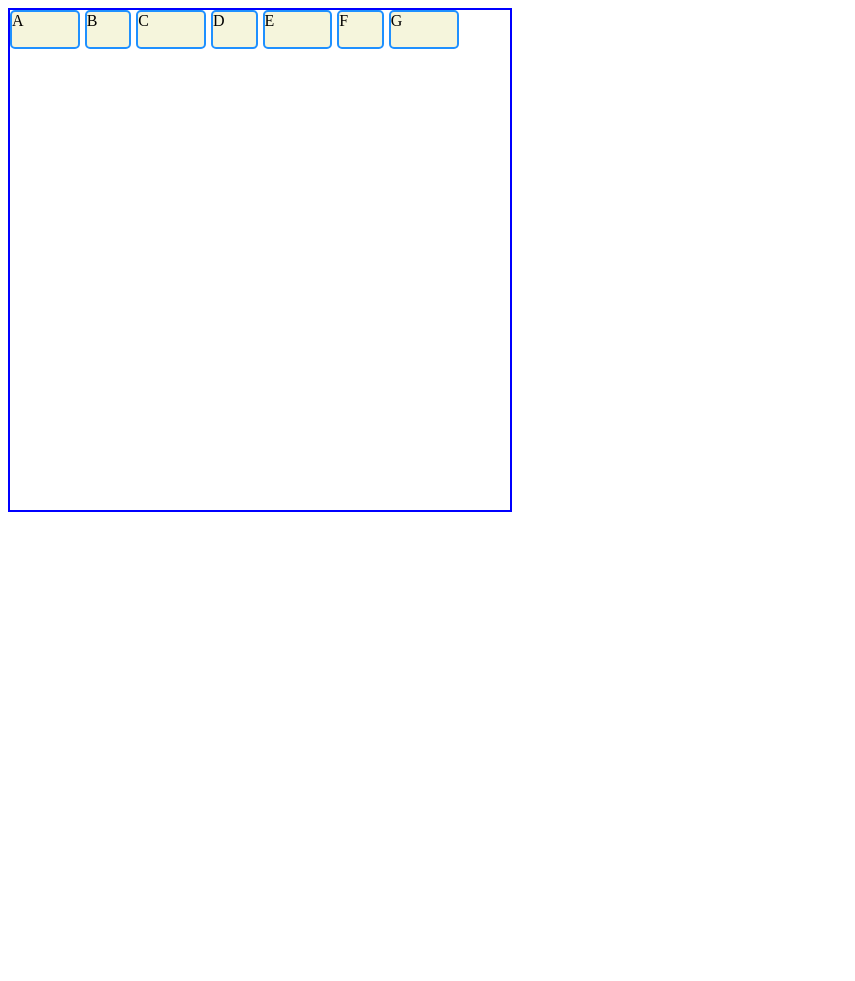
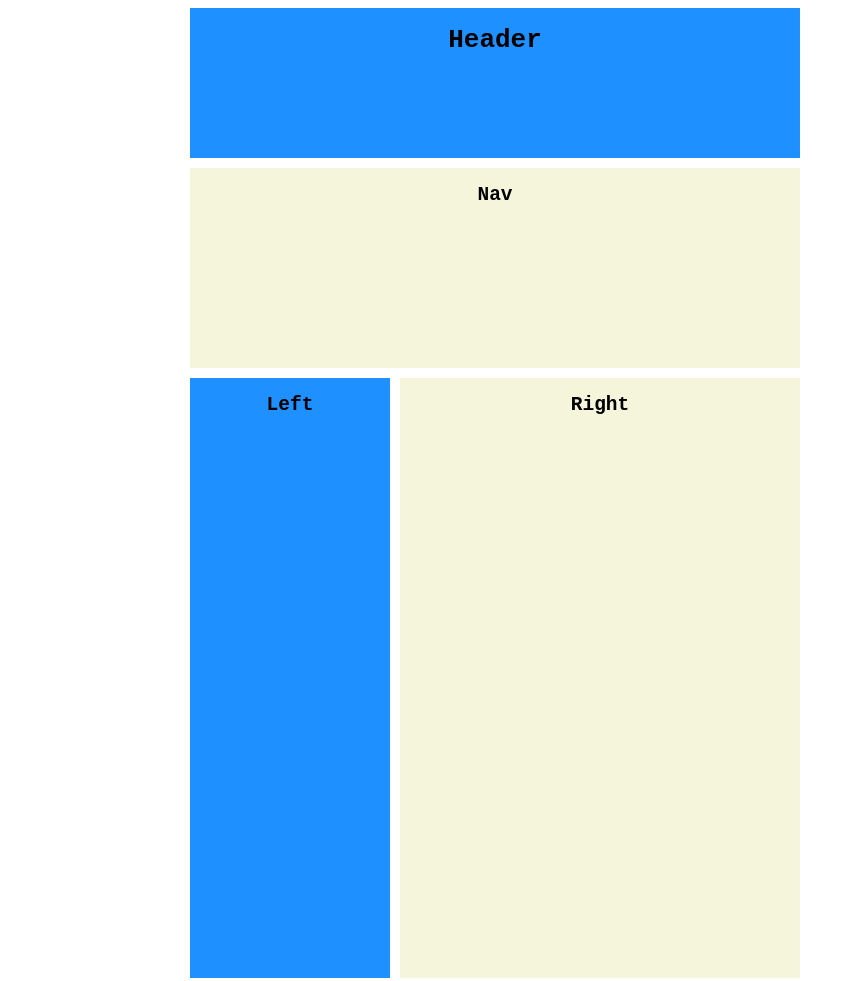
Before and after one commit to maquinde/The-Odin-Project, a plain HTML site: page practice-site/grid.html in a window 1280 px wide. Shown: the top 981 px of the page, without its empty margins (0-855 px from the left). Before the commit the page ends 800 px from the top, so only its background shows below. Drawn offline with Linux system fonts and the light colour scheme.

Commit message:
added grid2

```diff
--- a/practice-site/grid.html
+++ b/practice-site/grid.html
@@ -15,14 +15,22 @@
         <!--[if lt IE 7]>
             <p class="browsehappy">You are using an <strong>outdated</strong> browser. Please <a href="#">upgrade your browser</a> to improve your experience.</p>
         <![endif]-->
-        <div class="grid">
-            <div class="box a">A</div>
-            <div class="box b">B</div>
-            <div class="box c">C</div>
-            <div class="box d">D</div>
-            <div class="box e">E</div>
-            <div class="box f">F</div>
-            <div class="box g">G</div>
+        <div class="container">
+            <header>
+              <h1>Header</h1>
+            </header>
+            <nav>
+              <h1>Nav</h1>
+            </nav>
+            <section class="left">
+              <h2>Left</h2>
+            </section>
+            <section class="right">
+              <h2>Right</h2>
+            </section>
+            <footer>
+              <h1>Footer</h1>
+            </footer>
         </div>
         <script src="" async defer></script>
     </body>
--- a/practice-site/styles/grid.css
+++ b/practice-site/styles/grid.css
@@ -1,19 +1,43 @@
-.grid {
+.container {
   display: grid;
-  border: 2px blue solid;
-  height: 500px;
-  width: 500px;
-  grid-template: repeat(4, 1fr 2fr) / repeat(4, 3fr 2fr);
-  grid-gap: 5px;
+  max-width: 900px;
+  position: relative;
+  margin: auto;
+  grid-gap: 10px;
+  grid-template-areas: "header header"
+    									 "nav nav"
+    									 "left right"
+    									 "footer footer";
+  grid-template-columns: 200px 400px;
+  grid-template-rows: 150px 200px 600px 200px;
 }
 
-.a {
-
+h1, h2 {
+  font-family: monospace;
+  text-align: center;
 }
 
-.box {
+header {
+  background-color: dodgerblue;
+  grid-area: header;
+}
+
+nav {
   background-color: beige;
-  color: black;
-  border-radius: 5px;
-  border: 2px dodgerblue solid;
+  grid-area: nav;
 }
+
+.left {
+  background-color: dodgerblue;
+  grid-area: left;
+}
+
+.right {
+  background-color: beige;
+  grid-area: right;
+}
+
+footer {
+  background-color: dodgerblue;
+  grid-area: footer;
+}
--- /dev/null
+++ b/practice-site/styles/grid2.css
@@ -0,0 +1,88 @@
+header, footer {
+    background-color: #ffa500;
+    text-align: center;
+    min-width: 500px;
+  }
+
+  main {
+    display: grid;
+    grid-template-columns: 250px 250px;
+    grid-template-rows: repeat(3, 450px);
+    grid-gap: 20px;
+    margin-top: 44px;
+    grid-auto-rows: 500px;
+  }
+
+  h2 {
+    font-family: Poppins;
+    font-size: 18px;
+    font-weight: 600;
+    letter-spacing: 0.3px;
+    text-align: left;
+    color: #ffa500;
+    padding: 10px 0px 10px 10px;
+  }
+
+  img {
+    width: 100%;
+    height: auto;
+  }
+
+  .recipe {
+    box-shadow: 0 1px 1px 0 rgba(0, 0, 0, 0.5);
+  }
+
+  .a {
+
+  }
+
+  .c {
+
+  }
+
+  .time {
+    padding-left: 10px;
+    padding-top: 10px;
+    width: 20px;
+    height: auto;
+  }
+
+  .mins {
+    display: inline-block;
+    font-family: Poppins;
+    font-size: 14px;
+    font-weight: 500;
+    letter-spacing: 0.3px;
+    text-align: left;
+    color: #4a4a4a;
+    position: relative;
+    bottom: 5px;
+  }
+
+  .description {
+    font-family: Work Sans;
+    font-size: 14px;
+    font-weight: 300;
+    line-height: 1.29;
+    letter-spacing: 0.1px;
+    text-align: left;
+    color: #4a4a4a;
+    padding: 10px 0px 10px 10px;
+    border-top: 1px solid #4a4a4a;
+  }
+
+  .logo {
+    width: 115px;
+    height: 21.1px;
+    object-fit: contain;
+    padding: 20px;
+  }
+
+  .container {
+    min-width: 500px;
+    margin: auto;
+  }
+
+  footer {
+    margin-top: 44px;
+  }
```
Also changed, not shown: practice-site/grid2.html (added, +85 -0 lines).
